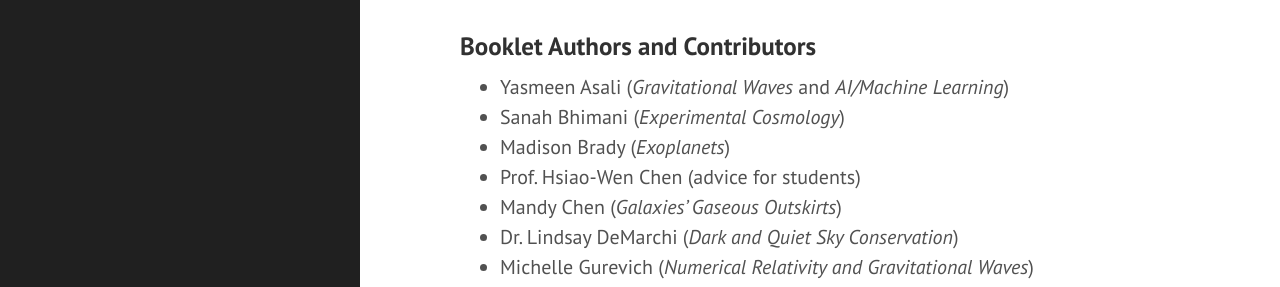
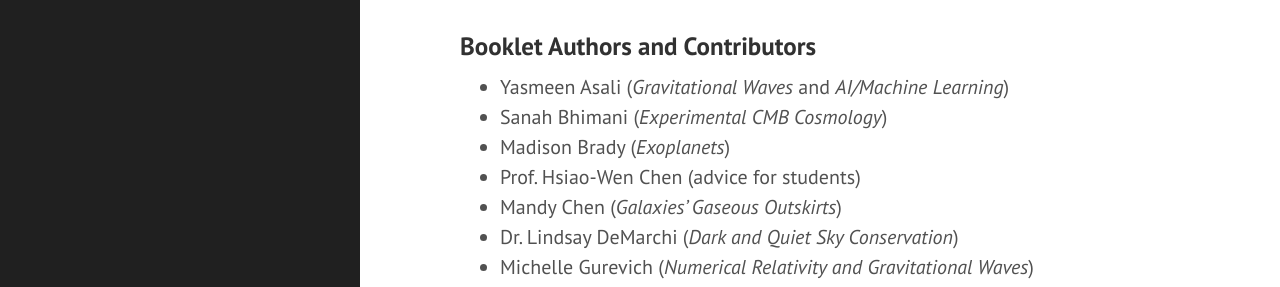
Before and after one commit to siriusb-org/siriusb-org.github.io, a Jekyll site: the page built from volunteers.md, in a window 1280 px wide and 900 px high, scrolled down 472 px. Shown: the part 156-443 px from the top of the window. Built offline with Jekyll 4.4.1, drawn with Linux system fonts in a browser that asks for light colours.

Commit message:
update booklet section

```diff
--- a/volunteers.md
+++ b/volunteers.md
@@ -16,7 +16,7 @@ Funded by the International Astronomical Union North American Regional Office of
 
 ### Booklet Authors and Contributors
 - Yasmeen Asali (*Gravitational Waves* and *AI/Machine Learning*)
-- Sanah Bhimani (*Experimental Cosmology*)
+- Sanah Bhimani (*Experimental CMB Cosmology*)
 - Madison Brady (*Exoplanets*)
 - Prof. Hsiao-Wen Chen (advice for students)
 - Mandy Chen (*Galaxies' Gaseous Outskirts*)
```
